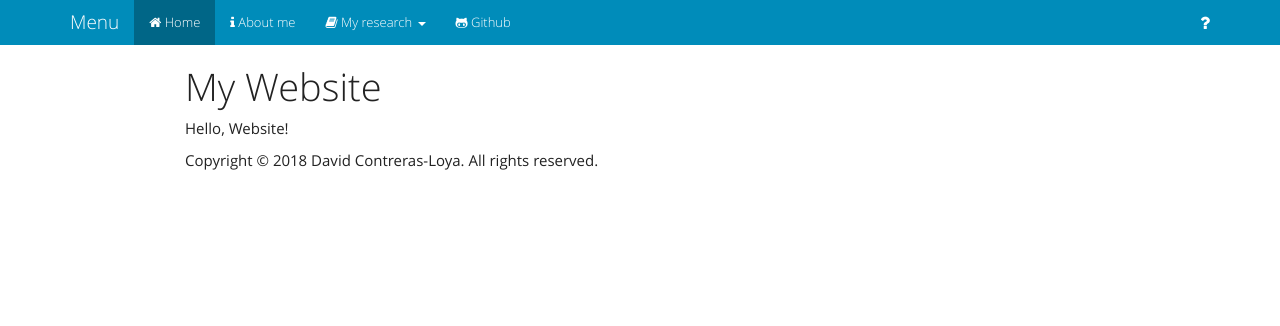
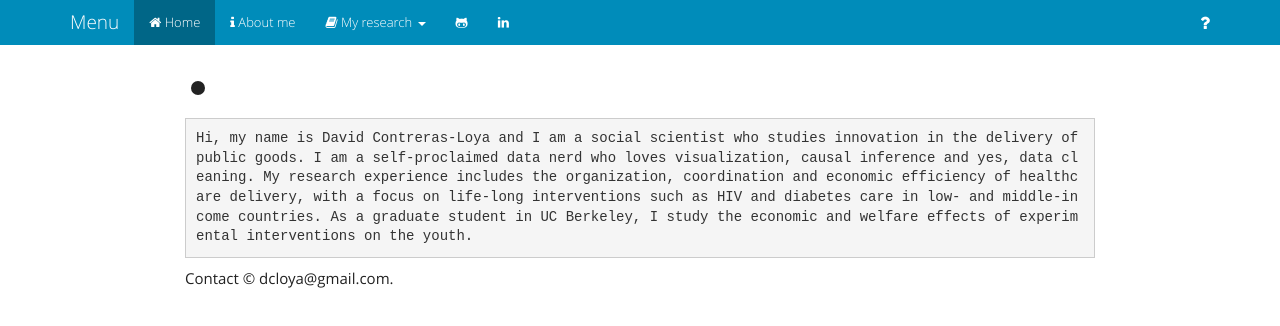
Before and after one commit to dcloya/dcloya.github.io, a plain HTML site: page index.html in a window 1280 px wide. Drawn offline with nearby package versions, Linux system fonts and the light colour scheme; some packages are replaced by stand-ins of ours.

Commit message:
Second commit

```diff
--- a/index.html
+++ b/index.html
@@ -11,7 +11,7 @@
 
 
 
-<title>My Website</title>
+<title></title>
 
 <script src="site_libs/jquery-1.11.3/jquery.min.js"></script>
 <meta name="viewport" content="width=device-width, initial-scale=1" />
@@ -199,7 +199,14 @@ $(document).ready(function () {
   <a href="https://github.com/dcloya">
     <span class="fa fa-github-alt"></span>
 
-    Github
+
+  </a>
+</li>
+<li>
+  <a href="https://www.linkedin.com/in/david-contreras-loya-8550bb44/">
+    <span class="fa fa-linkedin"></span>
+
+
   </a>
 </li>
       </ul>
@@ -219,14 +226,16 @@ $(document).ready(function () {
 
 
 
-<h1 class="title toc-ignore">My Website</h1>
+<h1 class="title toc-ignore"><ul>
+<li></li>
+</ul></h1>
 
 </div>
 
 
-<p>Hello, Website!</p>
+<pre><code>Hi, my name is David Contreras-Loya and I am a social scientist who studies innovation in the delivery of public goods. I am a self-proclaimed data nerd who loves visualization, causal inference and yes, data cleaning. My research experience includes the organization, coordination and economic efficiency of healthcare delivery, with a focus on life-long interventions such as HIV and diabetes care in low- and middle-income countries. As a graduate student in UC Berkeley, I study the economic and welfare effects of experimental interventions on the youth.</code></pre>
 
-<p>Copyright &copy; 2018 David Contreras-Loya. All rights reserved.</p>
+<p>Contact &copy; dcloya@gmail.com.</p>
 
 
 
```
Also changed, not shown: about.html (+9 -2 lines), footer.html (+1 -1 lines).
